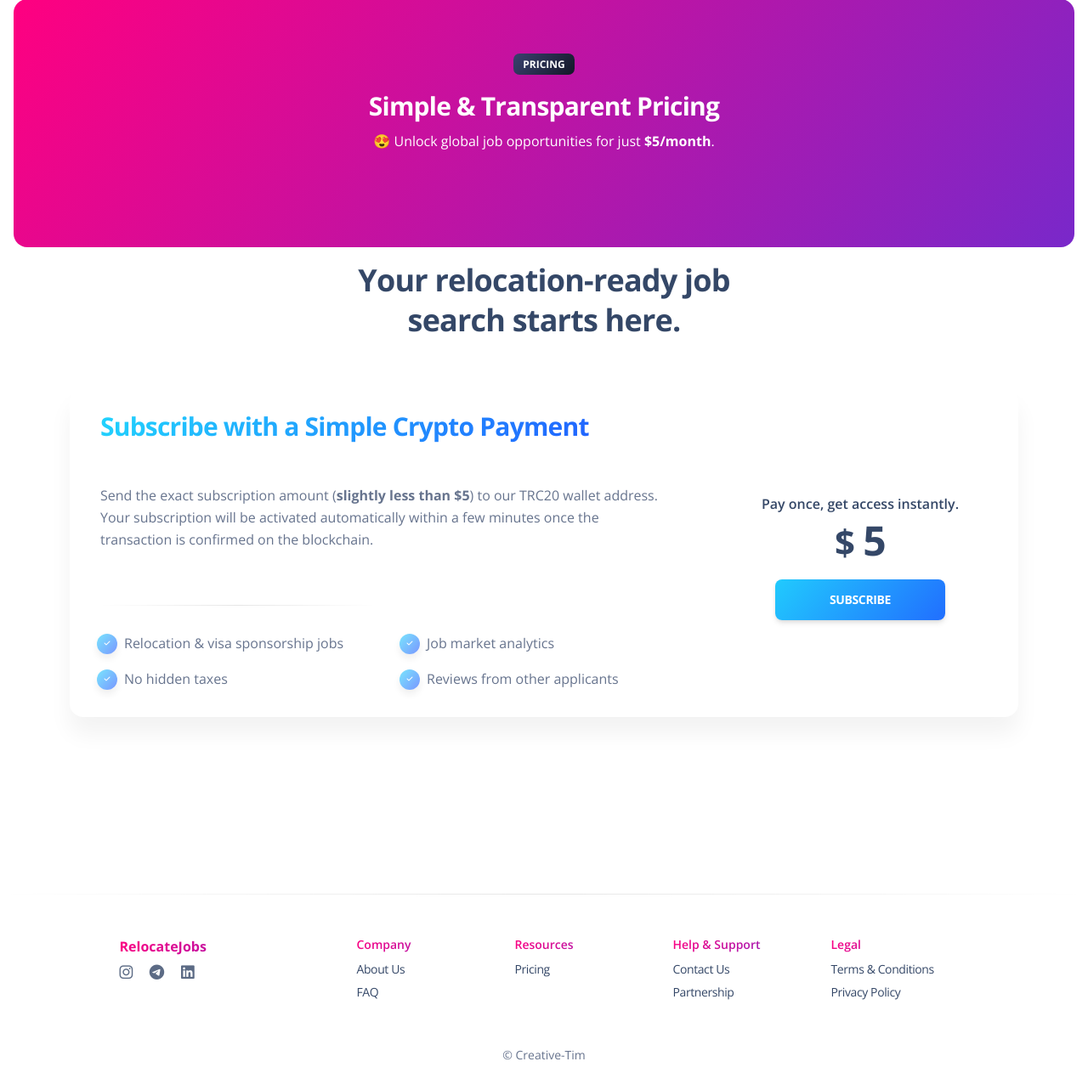
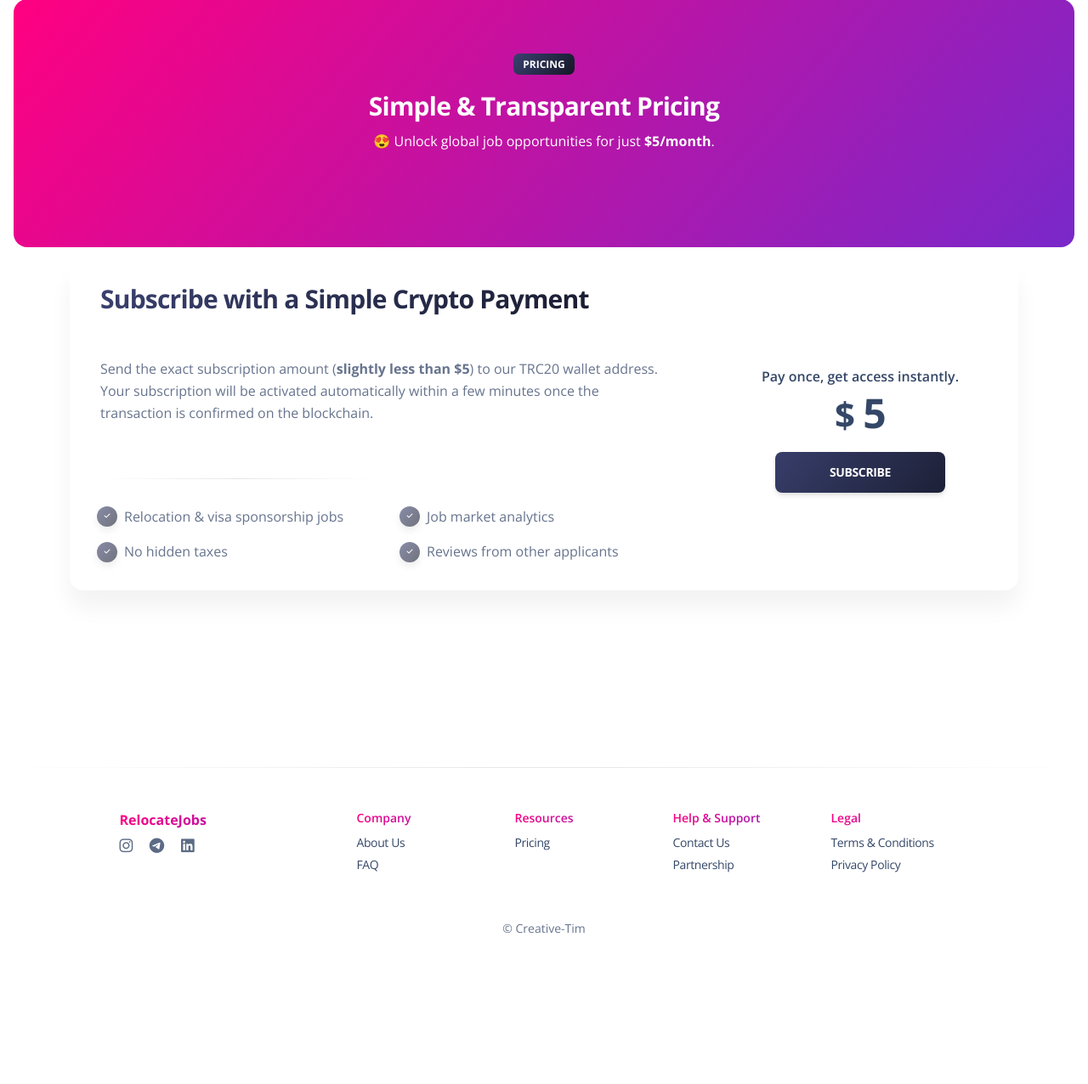
Before and after one commit to amirayat/RelocateJobs, a Django app: page /pricing/ in a window 1280 px wide. Shown: the part 113-1389 px from the top of the page at 85% size. After the commit the page ends 1212 px from the top, so only its background shows below. Run offline with Django 4.2, Linux system fonts and the light colour scheme; data that the repository does not hold is empty; some libraries are stand-ins or nearby versions.

Commit message:
change colors to dark

```diff
--- a/admin_soft/templates/accounts/login.html
+++ b/admin_soft/templates/accounts/login.html
@@ -13,7 +13,7 @@
             <div class="col-xl-4 col-lg-5 col-md-6 d-flex flex-column mx-auto">
               <div class="card card-plain mt-8">
                 <div class="card-header pb-0 text-left bg-transparent">
-                  <h3 class="font-weight-bolder text-info text-gradient">
+                  <h3 class="font-weight-bolder text-dark text-gradient">
                     Sign IN
                   </h3>
                   <p class="mb-0">
@@ -43,7 +43,7 @@
                     </p>
 
                     <div class="text-center">
-                      <button type="submit" class="btn bg-gradient-info w-100 mt-1 mb-0">Sign in</button>
+                      <button type="submit" class="btn bg-gradient-dark w-100 mt-1 mb-0">Sign in</button>
                       <p class="mt-4">
                         Don't have an account?
                         <a href="{% url 'register' %}" class="text-primary">Register</a>
--- a/admin_soft/templates/accounts/register.html
+++ b/admin_soft/templates/accounts/register.html
@@ -13,7 +13,7 @@
             <div class="col-xl-4 col-lg-5 col-md-6 d-flex flex-column mx-auto">
               <div class="card card-plain mt-8">
                 <div class="card-header pb-0 text-left bg-transparent">
-                  <h3 class="font-weight-bolder text-info text-gradient">
+                  <h3 class="font-weight-bolder text-dark text-gradient">
                     Sign UP
                   </h3>
                   <p class="mb-0">
@@ -48,7 +48,7 @@
                             {% endfor %}
 
                             <div class="text-center">
-                              <button type="submit" class="btn bg-gradient-info w-100 mt-4 mb-0">Sign UP</button>
+                              <button type="submit" class="btn bg-gradient-dark w-100 mt-4 mb-0">Sign UP</button>
                               <p class="mt-4">
                                 Have an account?
                                 <a href="{% url 'login' %}" class="text-primary">Login</a>
--- a/contactus/templates/contact-us.html
+++ b/contactus/templates/contact-us.html
@@ -1,7 +1,7 @@
 {% extends 'layouts/base-design.html' %}
 {% load static %}
 
-{% block title %} Shuttle-Contact {% endblock title %}
+{% block title %} RelocateJobs-Contact {% endblock title %}
 
 {% block body %} class="contact" {% endblock body %}
 
--- a/pricing/templates/pricing.html
+++ b/pricing/templates/pricing.html
@@ -28,16 +28,11 @@
   <div class="py-lg-0">
     <div class="container">
       <div class="row">
-        <div class="col-md-6 mx-auto text-center mb-5">
-          <h2>Your relocation-ready job search starts here.</h2>
-        </div>
-      </div>
-      <div class="row">
         <div class="card">
           <div class="row">
             <div class="col-lg-8">
               <div class="card-body">
-                <h3 class="text-gradient text-info mb-5">Subscribe with a Simple Crypto Payment</h3>
+                <h3 class="text-gradient text-dark mb-5">Subscribe with a Simple Crypto Payment</h3>
                 <p>Send the exact subscription amount (<b>slightly less than $5</b>) to our TRC20 wallet address. Your subscription will be activated automatically within a few minutes once the transaction is confirmed on the blockchain.</p>
                 <div class="row mt-5 mb-2">
                   <div class="col-6">
@@ -47,7 +42,7 @@
                 <div class="row">
                   <div class="col-lg-6 col-md-6 col-12 ps-0">
                     <div class="d-flex align-items-center p-2">
-                      <div class="icon icon-shape icon-xs rounded-circle bg-gradient-info opacity-6 shadow text-center">
+                      <div class="icon icon-shape icon-xs rounded-circle bg-gradient-dark opacity-6 shadow text-center">
                         <i class="fas fa-check opacity-10" aria-hidden="true"></i>
                       </div>
                       <div>
@@ -55,7 +50,7 @@
                       </div>
                     </div>
                     <div class="d-flex align-items-center p-2">
-                      <div class="icon icon-shape icon-xs rounded-circle bg-gradient-info opacity-6 shadow text-center">
+                      <div class="icon icon-shape icon-xs rounded-circle bg-gradient-dark opacity-6 shadow text-center">
                         <i class="fas fa-check opacity-10" aria-hidden="true"></i>
                       </div>
                       <div>
@@ -65,7 +60,7 @@
                   </div>
                   <div class="col-lg-6 col-md-6 col-12 ps-sm-2 ps-0">
                     <div class="d-flex align-items-center p-2">
-                      <div class="icon icon-shape icon-xs rounded-circle bg-gradient-info opacity-6 shadow text-center">
+                      <div class="icon icon-shape icon-xs rounded-circle bg-gradient-dark opacity-6 shadow text-center">
                         <i class="fas fa-check opacity-10" aria-hidden="true"></i>
                       </div>
                       <div>
@@ -73,7 +68,7 @@
                       </div>
                     </div>
                     <div class="d-flex align-items-center p-2">
-                      <div class="icon icon-shape icon-xs rounded-circle bg-gradient-info opacity-6 shadow text-center">
+                      <div class="icon icon-shape icon-xs rounded-circle bg-gradient-dark opacity-6 shadow text-center">
                         <i class="fas fa-check opacity-10" aria-hidden="true"></i>
                       </div>
                       <div>
@@ -91,7 +86,7 @@
                   <!-- <small>$ </small>{{ site_lifetime_membership_price }} -->
                   <small>$ </small>5
                 </h1>
-                <a href="{% url 'subscribe' %}" class="btn bg-gradient-info btn-lg mt-2">Subscribe</a>
+                <a href="{% url 'subscribe' %}" class="btn bg-gradient-dark btn-lg mt-2">Subscribe</a>
               </div>
             </div>
           </div>
--- a/pricing/templates/subscribe.html
+++ b/pricing/templates/subscribe.html
@@ -1,7 +1,7 @@
 {% extends 'layouts/base-design.html' %}
 {% load static %}
 
-{% block title %} Shuttle-Subscribe {% endblock title %}
+{% block title %} RelocateJobs-Subscribe {% endblock title %}
 
 {% block body %} class="contact-us" {% endblock body %}
 
@@ -15,7 +15,7 @@
         <div class="col-lg-12 d-flex justify-content-center flex-column">
           <div class="card d-flex blur justify-content-center p-4 shadow-lg my-sm-0 my-sm-6 mt-8 mb-5">
             <div class="text-center">
-              <h3 class="text-gradient text-info">Subscribe</h3>
+              <h3 class="text-gradient text-dark">Subscribe</h3>
               <p class="mb-0">
                 To unlock full dashboard access, please send exactly <b>${{ amount }}</b> to the TRC20 wallet address provided. Once the transaction is confirmed, your dashboard access will be fully activated.
               </p>
```
